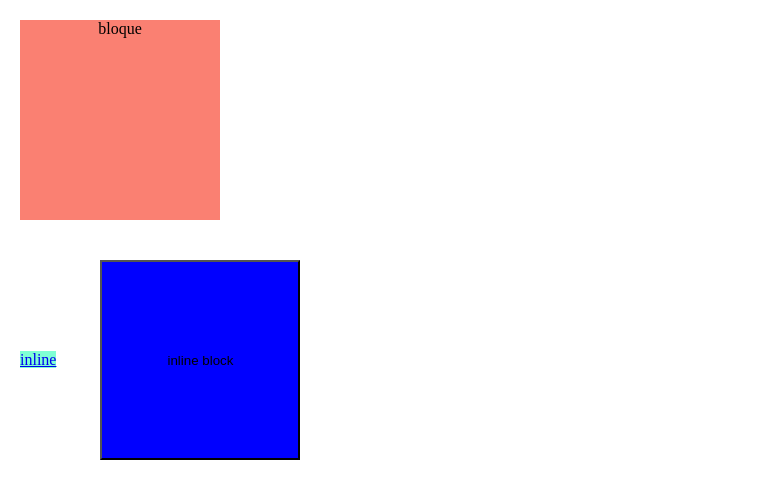
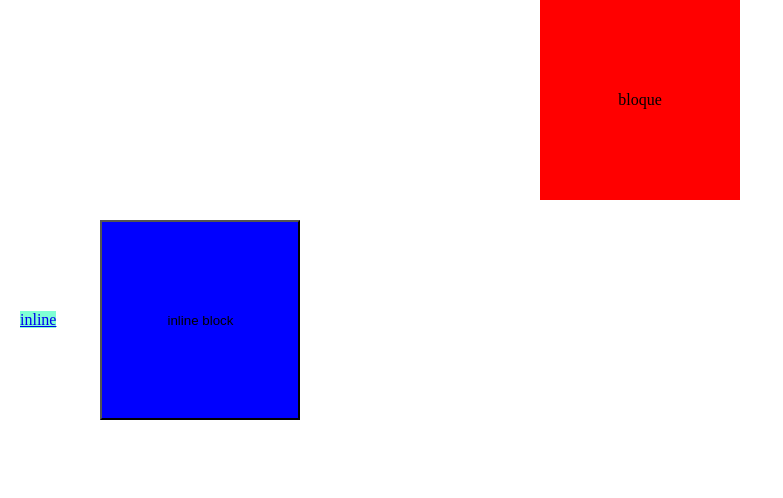
Before and after one commit to giovanyosorio/Front-End-Developer-, a plain HTML site: page displays.html in a window 1280 px wide. Shown: the whole page, without its empty margins (0-783 px from the left). Drawn offline with Linux system fonts and the light colour scheme.

Commit message:
displays

```diff
--- a/displays.html
+++ b/displays.html
@@ -13,10 +13,12 @@
 div{
     background-color: salmon;
     width: 200px;
-    height: 200px;
-    margin: 20px;
-    display: flex;
-    justify-content: center;
+  height: 200px;
+  background: red;
+  margin: 0 auto;
+  display: flex;
+  align-items: center;
+  justify-content: center;
 }
 a{
     background-color:aquamarine ;
```
